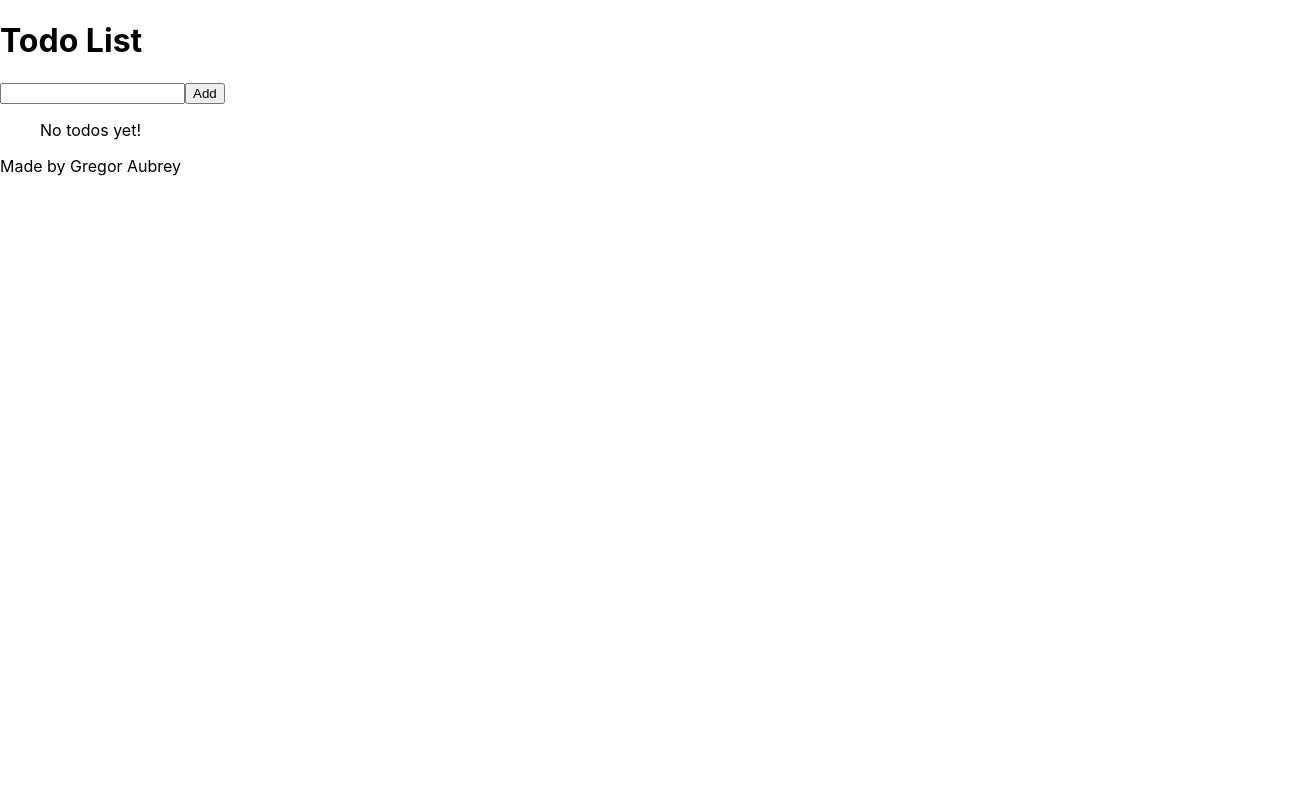
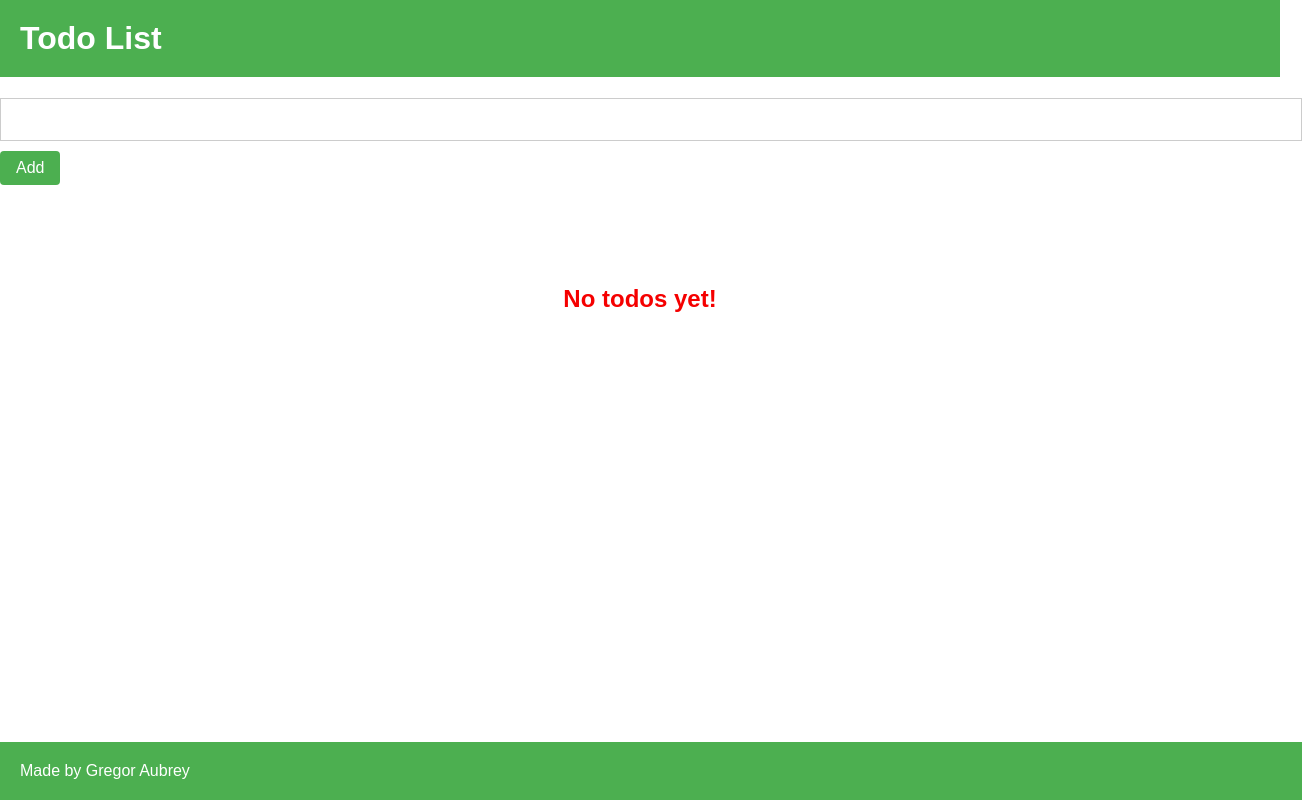
Before and after one commit to gregoraubrey/to-do-list-with-react, a React (Create React App) app: page / in a window 1280 px wide. Shown: the whole page, 1302 px wide, since content can reach past the window. Built offline with nearby package versions, Linux system fonts and the light colour scheme.

Commit message:
added CSS to all components

```diff
--- a/src/components/App/App.css
+++ b/src/components/App/App.css
@@ -1,38 +1,31 @@
-.App {
-  text-align: center;
+body {
+  font-family: sans-serif;
+  margin: 0;
+  padding: 0;
 }
 
-.App-logo {
-  height: 40vmin;
-  pointer-events: none;
-}
-
-@media (prefers-reduced-motion: no-preference) {
-  .App-logo {
-    animation: App-logo-spin infinite 20s linear;
-  }
-}
-
-.App-header {
-  background-color: #282c34;
-  min-height: 100vh;
-  display: flex;
-  flex-direction: column;
-  align-items: center;
-  justify-content: center;
-  font-size: calc(10px + 2vmin);
+h1 {
+  margin-top: 0;
+  padding: 20px;
+  background-color: #4CAF50;
   color: white;
 }
 
-.App-link {
-  color: #61dafb;
+footer {
+  padding: 20px;
+  background-color: #4CAF50;
+  color: white;
+  position: fixed;
+  bottom: 0;
+  width: 100%;
 }
 
-@keyframes App-logo-spin {
-  from {
-    transform: rotate(0deg);
-  }
-  to {
-    transform: rotate(360deg);
-  }
+ul {
+  list-style-type: none;
+  margin: 0;
+  padding: 0;
 }
+
+.completed {
+  background-color: #e6e6e6;
+}
--- a/src/components/Button/index.css
+++ b/src/components/Button/index.css
@@ -0,0 +1,14 @@
+.button {
+    background-color: #4CAF50;
+    color: white;
+    border: none;
+    padding: 8px 16px;
+    border-radius: 4px;
+    font-size: 16px;
+    cursor: pointer;
+    transition: background-color 0.3s;
+  }
+
+  .button:hover {
+    background-color: #3e8e41;
+  }
--- a/src/components/Input/index.css
+++ b/src/components/Input/index.css
@@ -0,0 +1,7 @@
+.input {
+    padding: 10px;
+    border: 1px solid #ccc;
+    font-size: 18px;
+    margin-bottom: 10px;
+    width: 100%;
+  }
--- a/src/components/Output/index.css
+++ b/src/components/Output/index.css
@@ -1,11 +1,49 @@
-.text-completed {
-    text-decoration: line-through;
+.no-todos-message {
+    font-size: 24px;
+    color: #f50000;
+    text-align: center;
+    margin-top: 100px;
   }
 
-.completed {
-    background-color: #e6e6e6;
+  .todo-list {
+    margin-top: 20px;
+    padding: 0;
+    list-style: none;
   }
 
-  .completed:hover {
-    background-color: #44b2dd;
-}
+
+li {
+    padding: 10px;
+    border: 1px solid #ccc;
+    margin-bottom: 10px;
+    display: flex;
+    align-items: center;
+  }
+
+  li span {
+    margin-left: 10px;
+    font-size: 18px;
+    text-decoration: none;
+    color: #333;
+  }
+
+  li.completed span {
+    text-decoration: line-through;
+    color: #999;
+  }
+
+  button.delete-button {
+    margin-left: auto;
+    background-color: #f44336;
+    color: white;
+    border: none;
+    padding: 8px 16px;
+    border-radius: 4px;
+    font-size: 16px;
+    cursor: pointer;
+    transition: background-color 0.3s;
+  }
+
+  button.delete-button:hover {
+    background-color: #d32f2f;
+  }
--- a/src/components/Output/index.js
+++ b/src/components/Output/index.js
@@ -4,7 +4,7 @@ import './index.css';
 function Output({ todos, handleDelete, toggleCompleted }) {
     return (
         <ul className="output">
-        {todos.length === 0 && "No todos yet!"}
+        {todos.length === 0 && <h3 className="no-todos-message">No todos yet!</h3>}
         {todos.map(x => {
             return (
                 <>
```
